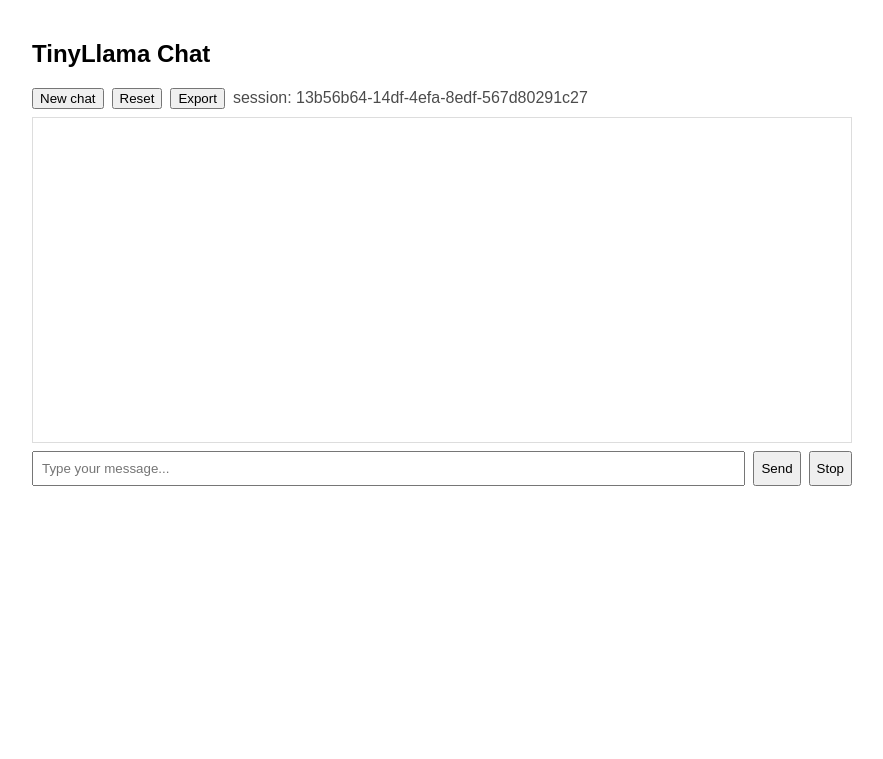
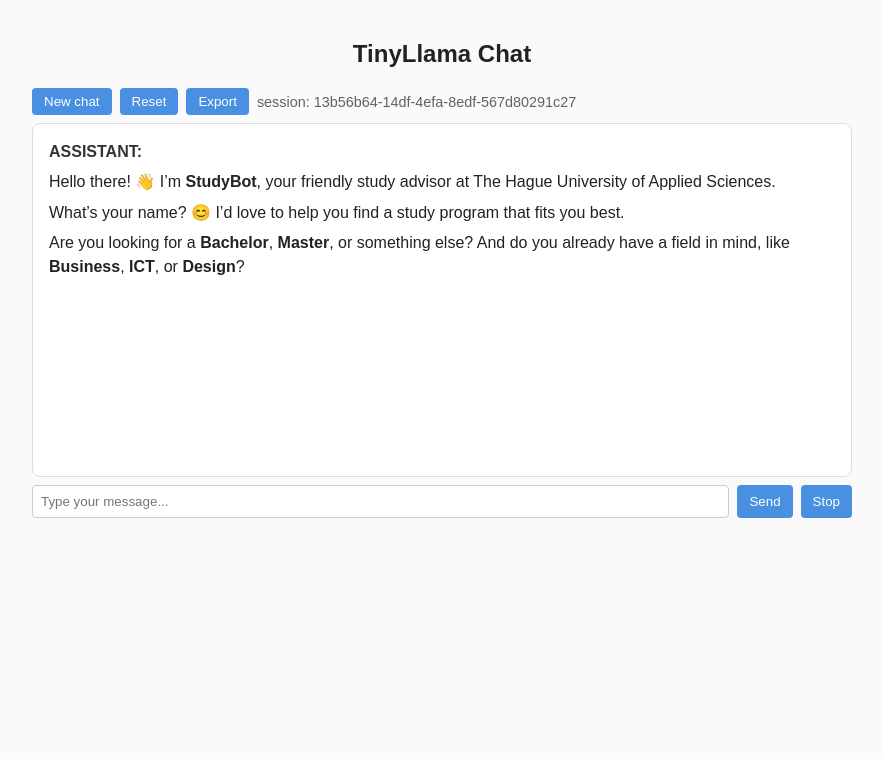
Before and after one commit to KOGELSPONS/HHS-School-Chatbot-StudyBuddy, a FastAPI app: template templates/index.html in a window 1280 px wide. Shown: the top 759 px of the page, without its empty margins (198-1081 px from the left). Run offline with FastAPI, Linux system fonts and the light colour scheme; the template is opened without the code that fills it, so the values that code supplies are empty; parts of the project's set-up code (start-up, migrations or seed data) failed here and were passed over; some libraries are stand-ins or nearby versions.

Commit message:
Added a welkom message, and added that it knows what ** is. And changed the styling a bit.

```diff
--- a/main.py
+++ b/main.py
@@ -149,6 +149,15 @@ Be accurate, polite, and conversational.
 Engage the user naturally, but stay fully grounded in the provided data.
 """
 
+GREETING = (
+    "Hello there! 👋 I’m **StudyBot**, your friendly study advisor at The Hague University of Applied Sciences.\n\n"
+    "What’s your name? 😊\n"
+    "I’d love to help you find a study program that fits you best.\n\n"
+    "Are you looking for a **Bachelor**, **Master**, or something else?\n"
+    "And do you already have a field in mind, like **Business**, **ICT**, or **Design**?"
+)
+
+
 # In-memory: { session_id: [ {role, content}, ... ] }
 CONV_STORE: dict[str, list[dict]] = {}
 
@@ -182,6 +191,37 @@ def get_messages(session_id: str) -> list[dict]:
         msgs = load_conv(session_id)
         CONV_STORE[session_id] = msgs
     return msgs
+
+def ensure_bootstrap(session_id: str) -> list[dict]:
+    """
+    Ensure the session has a system message and, if there are no user/assistant
+    turns yet, append a one-time greeting. Persist any changes and return history.
+    Safe to call multiple times; it won't duplicate the greeting.
+    """
+    history = get_messages(session_id) or []
+    changed = False
+
+    # Ensure system exists (your load_conv() already does this, but keep as guard)
+    if not any(m.get("role") == "system" for m in history):
+        history.insert(0, {"role": "system", "content": SYSTEM_PROMPT})
+        changed = True
+
+    # Detect existing conversation and avoid double-greeting
+    has_turn = any(m.get("role") in ("user", "assistant") for m in history)
+    has_greeting = any(
+        m.get("role") == "assistant" and m.get("content") == GREETING
+        for m in history
+    )
+
+    # If brand new (system-only), add greeting
+    if not has_turn and not has_greeting:
+        history.append({"role": "assistant", "content": GREETING})
+        changed = True
+
+    if changed:
+        save_conv(session_id, history)
+
+    return history
 
 def prune_messages_for_context(messages, max_chars=None, ctx_tokens=16384, chars_per_tok=4.0, reserve_frac=0.2):
     # keep ~80% of context for prompt; leave 20% for the model’s reply & system
@@ -287,6 +327,8 @@ templates = Jinja2Templates(directory=str(Path(__file__).parent / "templates"))
 # ---- HTML page: simple multi-turn chat with per-session memory ----
 @app.get("/", response_class=HTMLResponse)
 def index(request: Request):
+    # preload model once when the page is opened
+    _ = _get_llm()
     return templates.TemplateResponse(
         "index.html",
         {"request": request, "stream_path": STREAM_PATH}
@@ -300,7 +342,8 @@ async def tinyllama_stream(prompt: str = Query(...), session_id: str = Query(...
         lock = _get_lock(session_id)
 
         async with lock:
-            history = get_messages(session_id)
+            # Make sure system + greeting exist even if stream is first
+            history = ensure_bootstrap(session_id)
 
             # >>> NEW: Build retrieval-augmented messages
             run_messages = build_messages_with_context(history, prompt)
@@ -342,13 +385,16 @@ async def tinyllama_stream(prompt: str = Query(...), session_id: str = Query(...
 # ---- Helpers: view/reset/export conversation ----
 @app.get("/history", response_class=JSONResponse)
 def get_history(session_id: str = Query(...)):
-    return {"session_id": session_id, "messages": get_messages(session_id)}
+    history = ensure_bootstrap(session_id)
+    return {"session_id": session_id, "messages": history}
 
 @app.post("/reset", response_class=JSONResponse)
 def reset_history(session_id: str = Query(...)):
-    CONV_STORE[session_id] = [{"role":"system","content": SYSTEM_PROMPT}]
+    # Clear to an empty list; ensure_bootstrap will add system + greeting
+    CONV_STORE[session_id] = []
     save_conv(session_id, CONV_STORE[session_id])
-    return {"ok": True}
+    history = ensure_bootstrap(session_id)
+    return {"ok": True, "messages": history}
 
 @app.get("/export", response_class=HTMLResponse)
 def export_history(session_id: str = Query(...)):
--- a/templates/index.html
+++ b/templates/index.html
@@ -1,25 +1,108 @@
 <html>
-  <body style="font-family:sans-serif;max-width:820px;margin:40px auto;">
+  <head>
+    <meta charset="utf-8">
+    <title>TinyLlama Chat</title>
+    <script src="https://cdn.jsdelivr.net/npm/marked/marked.min.js"></script>
+    <style>
+      body {
+        font-family: sans-serif;
+        max-width: 820px;
+        margin: 40px auto;
+        background: #fafafa;
+        color: #222;
+      }
+
+      h2 {
+        text-align: center;
+        margin-bottom: 20px;
+      }
+
+      br {
+        line-height: 0.5;
+      }
+
+      #chat {
+        border: 1px solid #ddd;
+        border-radius: 8px;
+        padding: 16px;
+        min-height: 320px;
+        background: #fff;
+        overflow-y: auto;
+        line-height: 1.5;
+      }
+
+      #chat b {
+        color: #333;
+      }
+
+      #chat p {
+        margin: 0.4em 0;
+      }
+
+      #chat code {
+        background: #f3f3f3;
+        padding: 2px 4px;
+        border-radius: 4px;
+      }
+
+      input#prompt {
+        flex: 1;
+        padding: 8px;
+        border: 1px solid #ccc;
+        border-radius: 4px;
+      }
+
+      button {
+        padding: 6px 12px;
+        border: none;
+        background: #4a90e2;
+        color: white;
+        border-radius: 4px;
+        cursor: pointer;
+      }
+
+      button:hover {
+        background: #357ab8;
+      }
+
+      .toolbar {
+        margin: 8px 0;
+        display: flex;
+        gap: 8px;
+        align-items: center;
+      }
+
+      #sid {
+        opacity: 0.7;
+        font-size: 0.9em;
+      }
+    </style>
+  </head>
+
+  <body>
     <h2>TinyLlama Chat</h2>
 
-    <div style="margin:8px 0; display:flex; gap:8px; align-items:center;">
+    <div class="toolbar">
       <button onclick="newChat()">New chat</button>
       <button onclick="resetChat()">Reset</button>
       <button onclick="exportChat()">Export</button>
-      <span id="sid" style="opacity:0.7"></span>
+      <span id="sid"></span>
     </div>
 
-    <div id="chat" style="border:1px solid #ddd; padding:12px; min-height:300px; white-space:pre-wrap;"></div>
+    <div id="chat"></div>
 
     <div style="display:flex; gap:8px; margin-top:8px;">
-      <input id="prompt" style="flex:1; padding:8px" placeholder="Type your message..."/>
+      <input id="prompt" placeholder="Type your message..."/>
       <button onclick="startStream()">Send</button>
       <button onclick="stopStream()">Stop</button>
     </div>
-
     <script>
       const STREAM_PATH = '{{ stream_path }}';
       let es = null;
+
+      // Track the currently streaming assistant message so we can re-render Markdown as tokens arrive
+      let currentAssistantEl = null;
+      let currentAssistantRaw = "";
 
       function ensureSession() {
         let id = localStorage.getItem('session_id');
@@ -36,23 +119,66 @@
         const res = await fetch('/history?session_id=' + sid);
         const data = await res.json();
         const chat = document.getElementById('chat');
-        chat.textContent = "";
+        chat.innerHTML = ""; // we'll render as HTML w/ Markdown
+
         for (const m of data.messages) {
           if (m.role === 'system') continue;
-          chat.textContent += (m.role.toUpperCase() + ": " + m.content + "\n\n");
+
+          // Wrapper per message
+          const wrapper = document.createElement('div');
+          const label = document.createElement('b');
+          label.textContent = m.role.toUpperCase() + ": ";
+          const content = document.createElement('span');
+
+          // Render content as Markdown (bold, italics, etc.)
+          content.innerHTML = marked.parse(m.content || "");
+
+          wrapper.appendChild(label);
+          wrapper.appendChild(content);
+          chat.appendChild(wrapper);
+          chat.appendChild(document.createElement('br'));
         }
         chat.scrollTop = chat.scrollHeight;
+
+        // Reset streaming state after a full refresh
+        currentAssistantEl = null;
+        currentAssistantRaw = "";
       }
 
       function append(role, text) {
         const chat = document.getElementById('chat');
-        chat.textContent += (role.toUpperCase() + ": " + text);
+
+        const wrapper = document.createElement('div');
+        const label = document.createElement('b');
+        label.textContent = role.toUpperCase() + ": ";
+        const content = document.createElement('span');
+
+        if (role === 'assistant') {
+          // Start a streaming assistant message; render Markdown (even if empty)
+          currentAssistantRaw = text || "";
+          content.innerHTML = marked.parse(currentAssistantRaw);
+          currentAssistantEl = content;
+        } else {
+          // Render user text as Markdown too (harmless; enables bold if user uses it)
+          content.innerHTML = marked.parse(text || "");
+        }
+
+        wrapper.appendChild(label);
+        wrapper.appendChild(content);
+        chat.appendChild(wrapper);
+        chat.appendChild(document.createElement('br'));
         chat.scrollTop = chat.scrollHeight;
       }
 
       function appendToken(tok) {
         const chat = document.getElementById('chat');
-        chat.textContent += tok;
+        // If for some reason there isn't an active assistant container, start one
+        if (!currentAssistantEl) {
+          append('assistant', "");
+        }
+        currentAssistantRaw += tok || "";
+        // Re-render incrementally as Markdown
+        currentAssistantEl.innerHTML = marked.parse(currentAssistantRaw);
         chat.scrollTop = chat.scrollHeight;
       }
 
@@ -62,8 +188,13 @@
         const p = encodeURIComponent(document.getElementById('prompt').value);
         if (!p) return;
         document.getElementById('prompt').value = "";
+
+        // Render user message (Markdown-enabled)
         append('user', decodeURIComponent(p) + "\n\n");
+
+        // Start an empty assistant message we will stream into
         append('assistant', "");
+
         es = new EventSource(`${STREAM_PATH}?session_id=${sid}&prompt=` + p);
 
         es.onmessage = (e) => {
@@ -84,13 +215,13 @@
       function newChat() {
         localStorage.removeItem('session_id');
         ensureSession();
-        refreshHistory();
+        setTimeout(refreshHistory, 300);
       }
 
       async function resetChat() {
         const sid = ensureSession();
         await fetch('/reset?session_id=' + sid, { method: 'POST' });
-        refreshHistory();
+        setTimeout(refreshHistory, 300);
       }
 
       function exportChat() {
```
Also changed, not shown: README.md.
